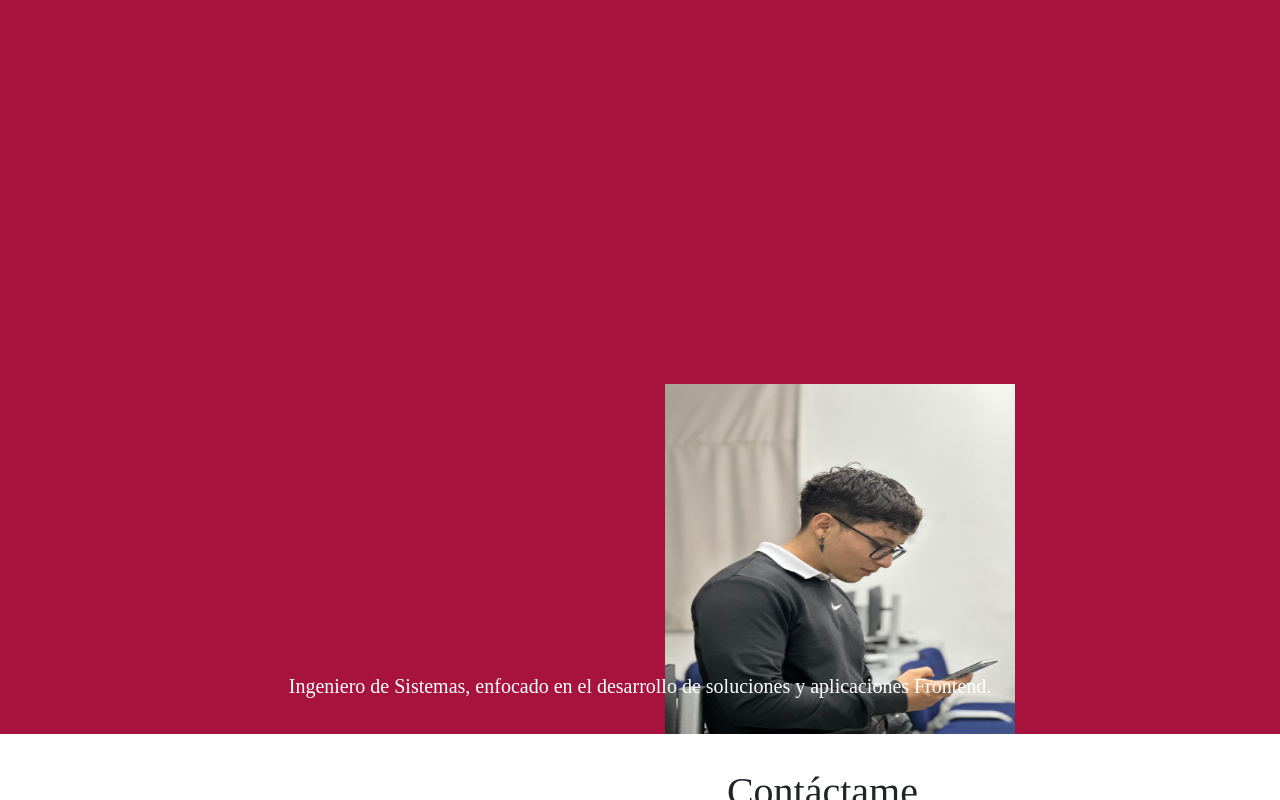
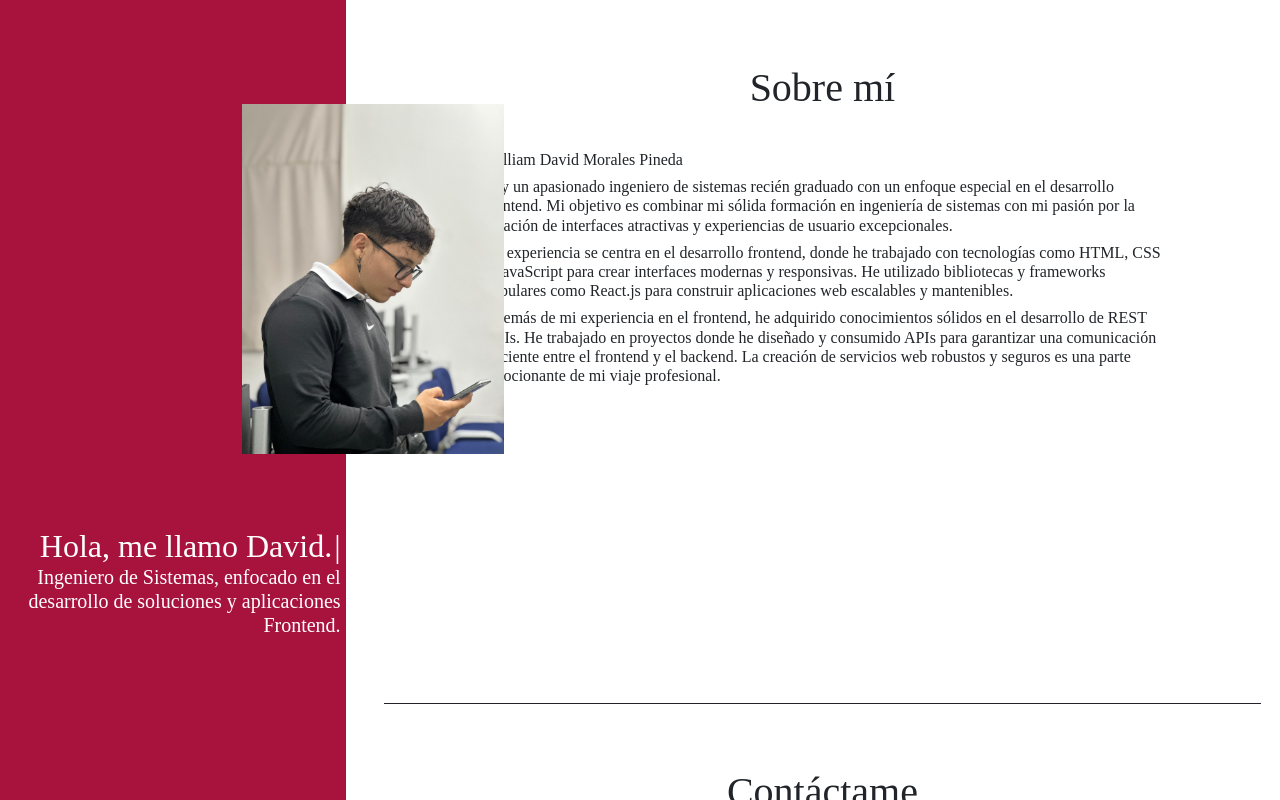
Before and after one commit to ZaliWow/portfolio, a React (Vite) app: page / in a window 1280 px wide. Shown: the top 800 px of the page. Built offline with nearby package versions, Linux system fonts and the light colour scheme.

Commit message:
fix escritorio

```diff
--- a/src/components/Navbar.jsx
+++ b/src/components/Navbar.jsx
@@ -10,11 +10,12 @@ export function Navbar({}) {
 <img src="/images/fotoperfil.jpg" alt="mi foto de perfil" />
 
 <div className="me">
-    <div className="text-animation">
+    <h2 className="text-animation">
     Hola, me llamo David.
-    </div>
+    </h2>
 
-<h5>Ingeniero de Sistemas, enfocado en el desarrollo de soluciones y aplicaciones Frontend.</h5>
+<h5>Ingeniero de Sistemas, enfocado en el desarrollo de soluciones y aplicaciones Frontend.
+</h5>
 </div>
 </div>
 
--- a/src/styles/navbar.css
+++ b/src/styles/navbar.css
@@ -10,8 +10,8 @@ body {
     display: block;
     justify-content: center;
     position: fixed;
-    width:auto;
-    height: auto;
+    width:27%;
+    height: 100%;
     background-color:rgb(168, 19, 62);
     color: #fff;
     margin: 0;
@@ -43,12 +43,10 @@ margin-top: -90px;
 
 }
 .text-animation{
-
-  display: inline-block;
-  overflow: hidden;
-  white-space: nowrap;
-  animation: textAnimation 2s steps(10) forwards;
-
+  text-align: end;
+  font-family: 'Press Start 2P';
+ margin: 0;
+ padding: 0 5px;
 }
 @keyframes repeat{
   50% {
@@ -60,7 +58,7 @@ content: "|";
   content: "|";
   display:inline-block;
 animation: repeat 0.7s infinite;
-
+margin-left: 2px;
 }
 
 
```
